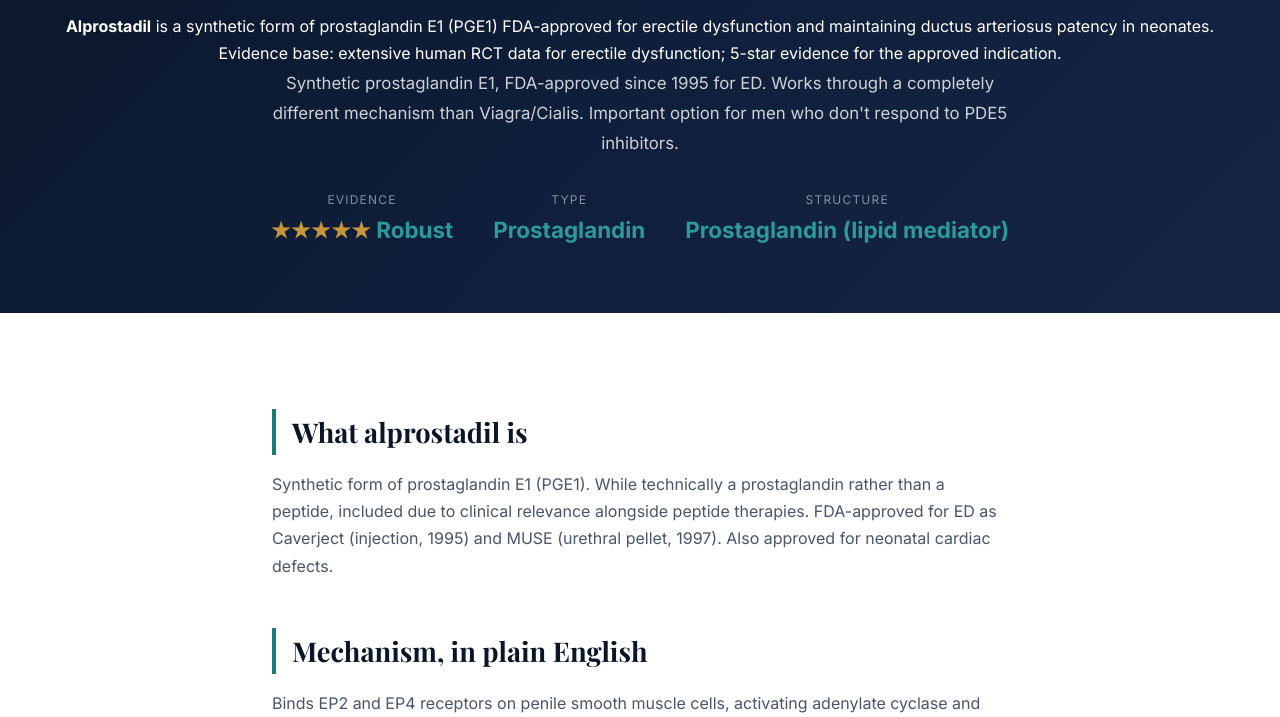
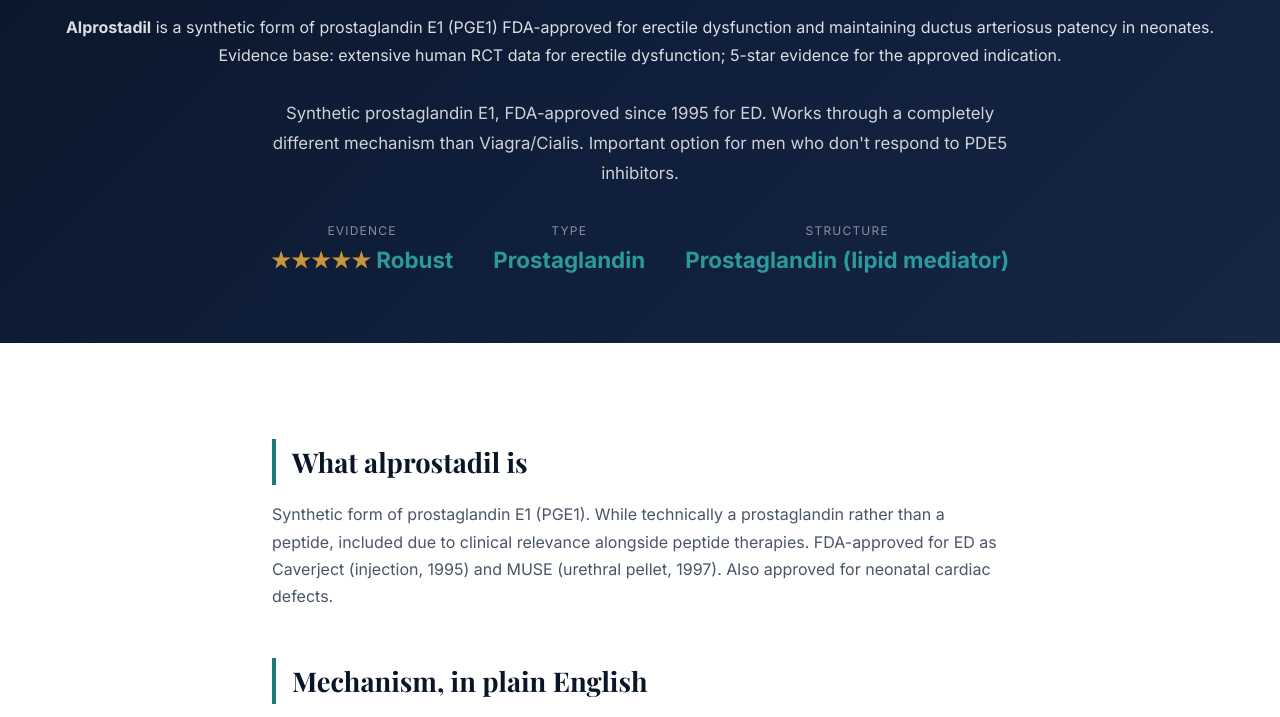
Before and after one commit to angel31700/peptexa-website, a website: page peptides/alprostadil.html in a window 1280 px wide. Shown: the part 221-938 px from the top of the page. Drawn offline with nearby package versions, Linux system fonts and the light colour scheme.

Commit message:
fix: add missing compound-summary CSS to remaining 20 pages (white text on dark bg)

```diff
--- a/peptides/alprostadil.html
+++ b/peptides/alprostadil.html
@@ -49,6 +49,8 @@
 .footer-disclaimer{font-size:.78rem;line-height:1.6;margin-bottom:1rem;color:rgba(255,255,255,.4)}
 .hamburger{display:none;flex-direction:column;gap:5px;cursor:pointer;z-index:1001;padding:5px}.hamburger span{display:block;width:25px;height:2px;background:white;transition:all .3s}
 @media(max-width:768px){.header{padding:.8rem 1.2rem}nav{display:none}.hamburger{display:flex}.hero{padding:6rem 1.2rem 3rem}main{padding:2rem 1.2rem 3rem}main h2{font-size:1.4rem}}
+        .compound-summary { margin-bottom: 1.8rem; }
+        .compound-summary p { font-size: 1.0rem; color: rgba(255,255,255,0.85); line-height: 1.75; margin: 0; }
 </style>
 <script type="application/ld+json">{"@context": "https://schema.org", "@type": "FAQPage", "mainEntity": [{"@type": "Question", "name": "Is alprostadil a peptide?", "acceptedAnswer": {"@type": "Answer", "text": "Technically no, it is a prostaglandin. Included for clinical importance alongside peptide therapies."}}, {"@type": "Question", "name": "When use instead of Viagra?", "acceptedAnswer": {"@type": "Answer", "text": "When PDE5 inhibitors fail, in neurogenic ED, post-prostatectomy, or patients taking nitrates."}}, {"@type": "Question", "name": "Requires prescription?", "acceptedAnswer": {"@type": "Answer", "text": "Yes. Both Caverject and MUSE require medical evaluation and injection training."}}, {"@type": "Question", "name": "Does Peptexa sell alprostadil?", "acceptedAnswer": {"@type": "Answer", "text": "No. Peptexa is educational only."}}]}</script>
 </head>
```
Also changed, not shown: peptides/aod-9604.html (+2 -0 lines), peptides/argireline.html (+2 -0 lines), peptides/beta-alanine.html (+2 -0 lines), peptides/carnosine.html (+2 -0 lines), peptides/cerebrolysin.html (+2 -0 lines), peptides/collagen-peptides.html (+2 -0 lines), peptides/dihexa.html (+2 -0 lines), peptides/dsip.html (+2 -0 lines), peptides/follistatin-344.html (+2 -0 lines), peptides/ghrp-2.html (+2 -0 lines), peptides/ghrp-6.html (+2 -0 lines), peptides/kisspeptin.html (+2 -0 lines), peptides/kpv.html (+2 -0 lines), peptides/leuprolide.html (+2 -0 lines), 5 more files.
